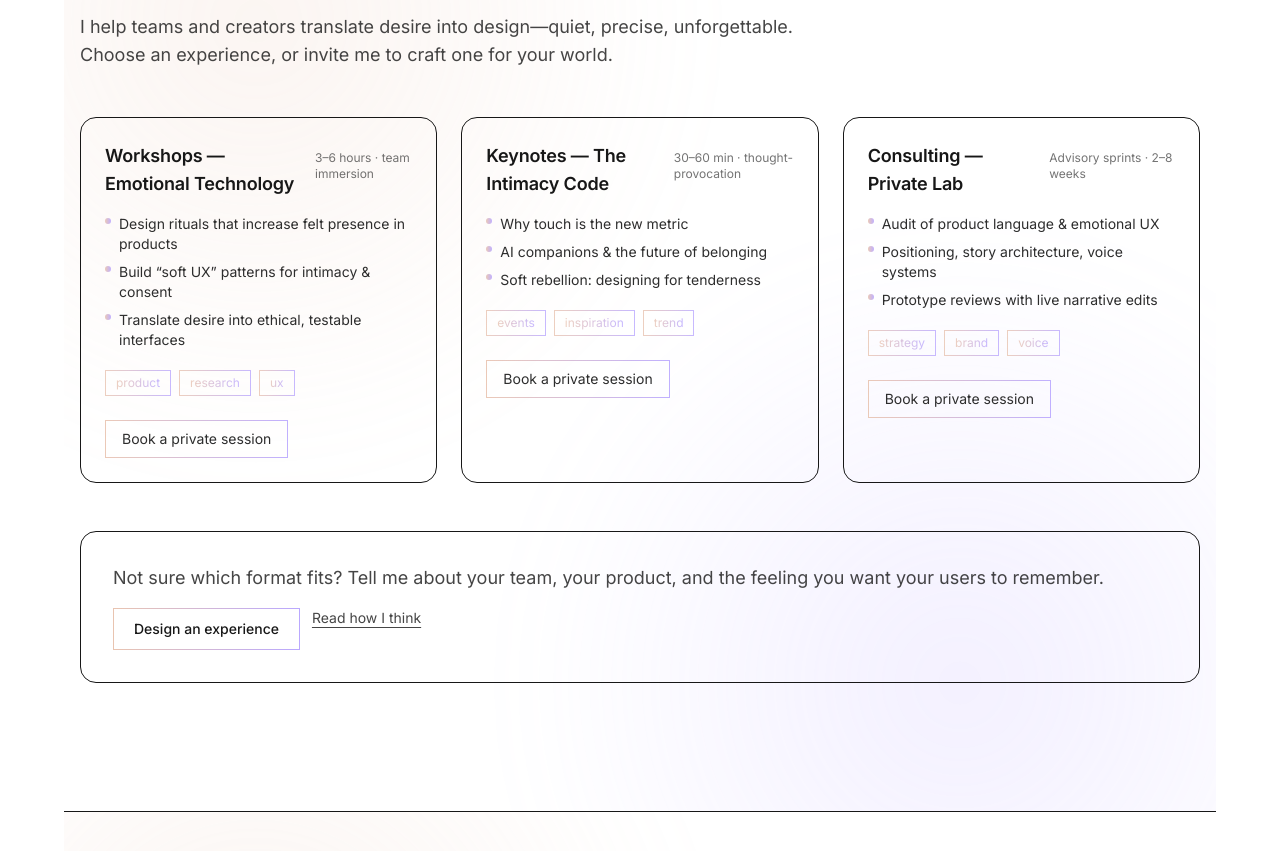
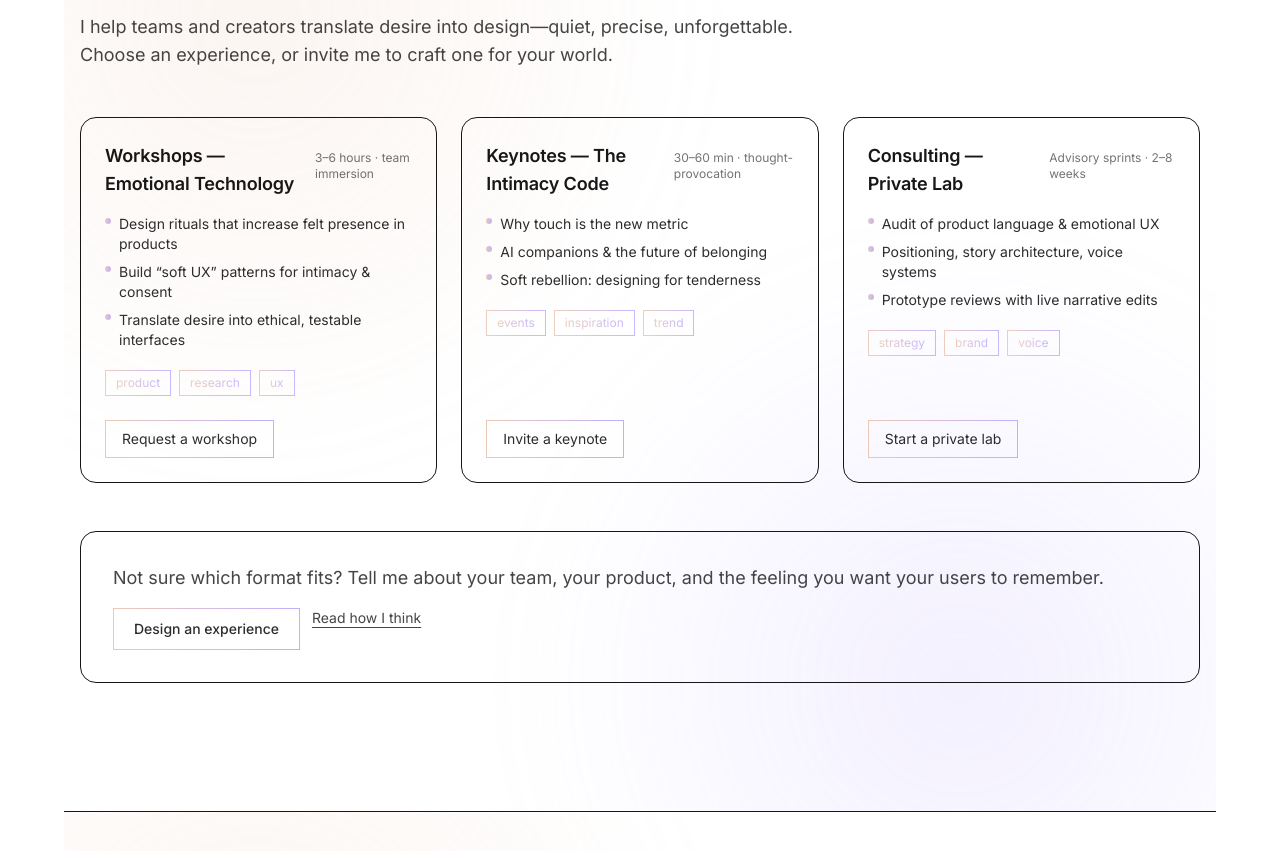
Before and after one commit to diegolsarmiento/ds-intimacy-portal, a Next.js app: page / in a window 1280 px wide. Shown: the part 2756-3607 px from the top of the page. Built offline with nearby package versions, Linux system fonts and the light colour scheme; no server answers.

Commit message:
Experiencies

```diff
--- a/components/Experiences.tsx
+++ b/components/Experiences.tsx
@@ -10,6 +10,7 @@ const offers = [
       'Translate desire into ethical, testable interfaces',
     ],
     tags: ['product', 'research', 'ux'],
+    cta: 'Request a workshop',
   },
   {
     title: 'Keynotes — The Intimacy Code',
@@ -20,6 +21,7 @@ const offers = [
       'Soft rebellion: designing for tenderness',
     ],
     tags: ['events', 'inspiration', 'trend'],
+    cta: 'Invite a keynote',
   },
   {
     title: 'Consulting — Private Lab',
@@ -30,6 +32,7 @@ const offers = [
       'Prototype reviews with live narrative edits',
     ],
     tags: ['strategy', 'brand', 'voice'],
+    cta: 'Start a private lab',
   },
 ]
 
@@ -54,12 +57,18 @@ export default function Experiences() {
         {offers.map((o) => (
           <div
             key={o.title}
-            className="group relative rounded-2xl border p-6 transition hover:shadow-lg"
+            className="group relative rounded-2xl border p-6 card-hover flex flex-col min-h-[360px]"
           >
             {/* soft inner glow */}
-            <div className="pointer-events-none absolute inset-0 rounded-2xl opacity-0 transition group-hover:opacity-100"
-                 style={{ background: 'linear-gradient(135deg, rgba(var(--rose),.08), rgba(var(--lav),.08))' }} />
-            <div className="relative">
+            <div
+              className="pointer-events-none absolute inset-0 rounded-2xl opacity-0 transition group-hover:opacity-100"
+              style={{
+                background:
+                  'linear-gradient(135deg, rgba(var(--rose),.08), rgba(var(--lav),.08))',
+              }}
+            />
+
+            <div className="relative flex flex-col flex-1">
               <div className="flex items-baseline justify-between gap-4">
                 <h3 className="text-lg font-semibold">{o.title}</h3>
                 <span className="text-xs opacity-60">{o.subtitle}</span>
@@ -68,8 +77,13 @@ export default function Experiences() {
               <ul className="mt-4 space-y-2 text-sm opacity-90">
                 {o.points.map((p) => (
                   <li key={p} className="flex gap-2">
-                    <span className="mt-1 h-1.5 w-1.5 shrink-0 rounded-full"
-                          style={{ background: 'linear-gradient(90deg, rgb(var(--rose)), rgb(var(--lav)))' }} />
+                    <span
+                      className="mt-1 h-1.5 w-1.5 shrink-0 rounded-full"
+                      style={{
+                        background:
+                          'linear-gradient(90deg, rgb(var(--rose)), rgb(var(--lav)))',
+                      }}
+                    />
                     <span>{p}</span>
                   </li>
                 ))}
@@ -79,21 +93,20 @@ export default function Experiences() {
                 {o.tags.map((t) => (
                   <span
                     key={t}
-                    className="rounded-full border px-2.5 py-1 text-xs opacity-80"
-                    style={{ borderImage: 'linear-gradient(90deg, rgb(var(--rose)), rgb(var(--lav))) 1' }}
+                    className="rounded-full border border-glow px-2.5 py-1 text-xs opacity-80"
                   >
                     <span className="text-glow">{t}</span>
                   </span>
                 ))}
               </div>
 
-              <div className="mt-6">
+              {/* push CTA to bottom for equal-height cards */}
+              <div className="mt-auto pt-6">
                 <Link
                   href="/contact"
-                  className="inline-flex items-center rounded-md border px-4 py-2 text-sm opacity-90 hover:opacity-100"
-                  style={{ borderImage: 'linear-gradient(90deg, rgb(var(--rose)), rgb(var(--lav))) 1' }}
+                  className="inline-flex items-center rounded-md border border-glow px-4 py-2 text-sm opacity-90 hover:opacity-100 cursor-pointer transition-opacity"
                 >
-                  Book a private session
+                  {o.cta}
                 </Link>
               </div>
             </div>
@@ -103,18 +116,23 @@ export default function Experiences() {
 
       {/* Soft CTA */}
       <div
-        className="mt-12 rounded-2xl border p-6 md:p-8"
+        className="mt-12 rounded-2xl border p-6 md:p-8 card-hover"
         style={{ background: 'linear-gradient(135deg, rgba(var(--rose),.06), rgba(var(--lav),.06))' }}
       >
         <p className="text-base md:text-lg opacity-80">
           Not sure which format fits? Tell me about your team, your product, and the feeling you want your users to remember.
         </p>
-        <div className="mt-4 flex gap-3">
-          <Link href="/contact" className="rounded-md border px-5 py-2.5 text-sm font-medium"
-                style={{ borderImage: 'linear-gradient(90deg, rgb(var(--rose)), rgb(var(--lav))) 1' }}>
+        <div className="mt-4 flex flex-wrap gap-3">
+          <Link
+            href="/contact"
+            className="rounded-md border border-glow px-5 py-2.5 text-sm font-medium cursor-pointer transition-opacity opacity-90 hover:opacity-100"
+          >
             Design an experience
           </Link>
-          <Link href="/journal" className="text-sm underline underline-offset-4 opacity-80 hover:opacity-100">
+          <Link
+            href="/journal"
+            className="text-sm underline underline-offset-4 opacity-80 hover:opacity-100 cursor-pointer inline-block transition-opacity"
+          >
             Read how I think
           </Link>
         </div>
```
